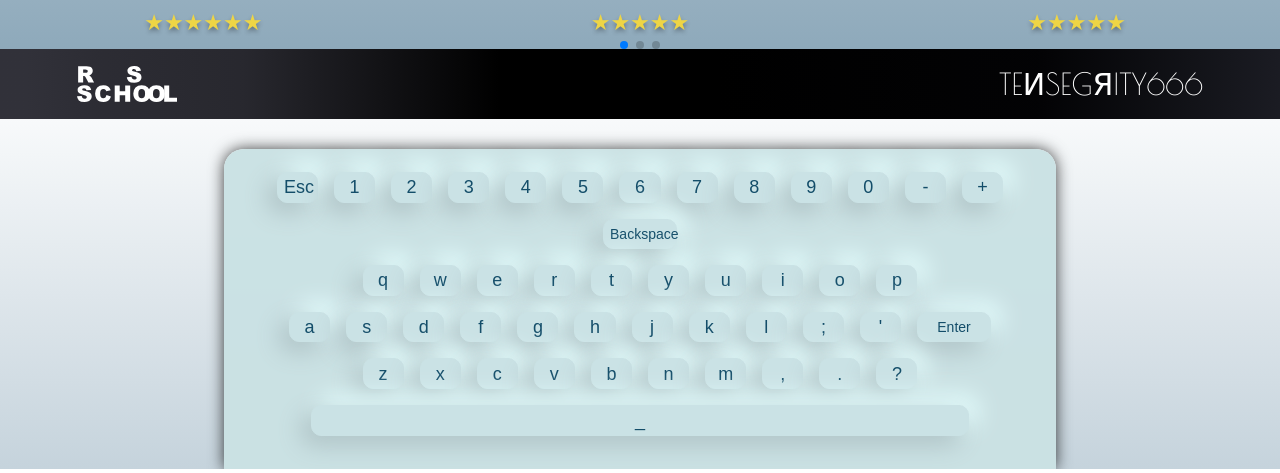
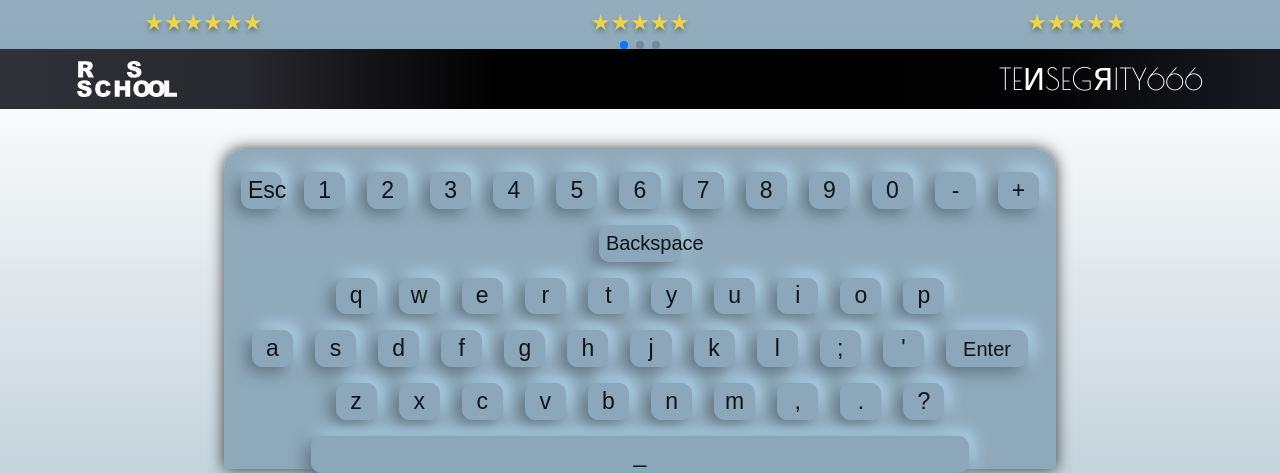
Before and after one commit to tensegrity666/movie-search, a website built with webpack: page movie-search/src/index.html in a window 1280 px wide. Shown: the part 731-1204 px from the top of the page. Built offline with nearby package versions, Linux system fonts and the light colour scheme; a web font is replaced by a local one.

Commit message:
fix: fix keyboard styles

```diff
--- a/movie-search/src/components/App/styles/footer.css
+++ b/movie-search/src/components/App/styles/footer.css
@@ -5,7 +5,7 @@
   align-items: center;
   justify-content: space-between;
   width: 100%;
-  height: 70px;
+  height: var(--footer-height);
   padding: 1rem var(--padding-for-centering);
   color: var(--color-default);
   background-color: var(--color-primary);
--- a/movie-search/src/components/Keyboard/styles/keyboard.css
+++ b/movie-search/src/components/Keyboard/styles/keyboard.css
@@ -1,13 +1,14 @@
 .keyboard {
   --small-height: 38vh;
   --font: 'Sen', sans-serif;
-  --font-color: #134d69;
+  --font-color: #0e1518;
   --font-hover: #2a94b5;
 
   position: absolute;
   right: 0;
+  bottom: -50%;
   left: 0;
-  z-index: var(--z-index-top);
+  z-index: 99;
   box-sizing: border-box;
   display: flex;
   flex-wrap: wrap;
@@ -15,24 +16,19 @@
   justify-content: center;
   width: 65%;
   height: 40%;
-  padding: 15px 5px 50px;
+  padding: 15px 5px 60px;
   margin: 0 auto;
   color: var(--font-color);
-  background-color: #cae2e4fa;
+  background-color: #8ba7b9f1;
   border-radius: 20px 20px 0 0;
   box-shadow: 0 0 15px 0 rgba(0, 0, 0, 0.75);
-}
-
-.keyboard_hide {
-  bottom: -50%;
-  animation-name: slide-down;
-  animation-duration: 0.7s;
+  transition: bottom 0.3s ease-out;
 }
 
 .keyboard_show {
-  bottom: -40px;
+  bottom: calc(var(--footer-height) - 40px);
   animation-name: bounce;
-  animation-duration: 0.7s;
+  animation-duration: 0.8s;
 }
 
 .keyboard__key {
@@ -47,20 +43,20 @@
   text-align: center;
   vertical-align: middle;
   cursor: pointer;
-  background: #cae2e5;
-  border: 1px solid #cae2e5;
+  background: #8ba7b9;
+  border: 1px solid #8ba7b9;
   border-radius: 10px;
   outline: none;
   box-shadow:
-    -9px 9px 25px #aec2c5,
-    9px -9px 25px #e6ffff;
+    -5px 5px 15px #5d707c,
+    5px -5px 15px #b9def6;
   transition: var(--default-transition);
 }
 
 .keyboard__key:active {
   color: var(--font-hover);
   text-shadow: #6a949b 1px -1px 10px;
-  background: linear-gradient(45deg, #d8f2f5, #aec2c5);
+  background: linear-gradient(45deg, #b9def6, #5d707c);
 }
 
 .keyboard__key:hover {
@@ -68,35 +64,13 @@
   transition: var(--default-transition);
 }
 
-@media (max-width: 1280px) {
-  .keyboard__key {
-    width: 5%;
-    height: 12%;
-    margin: 8px 8px;
-    font-size: 1.8rem;
-  }
-}
-
-.keyboard__key_caps {
-  color: var(--font-hover);
-  background: linear-gradient(45deg, #d8f2f5, #92c1c9);
-}
-
 .keyboard__key_double {
-  width: 9%;
+  width: 10%;
   font-size: 2rem;
 }
 
-@media (max-width: 1280px) {
-  .keyboard__key_double {
-    font-size: 1.4rem;
-  }
-}
-
-.keyboard__key_press {
-  color: var(--font-hover);
-  text-shadow: #6a949b 1px -1px 10px;
-  background: linear-gradient(45deg, #d8f2f5, #aec2c5);
+.keyboard__key_triple {
+  width: 15%;
 }
 
 .keyboard__key_space {
@@ -105,11 +79,7 @@
 
 .keyboard__key_space:active {
   text-shadow: #6a949b 1px 0 30px;
-  background: linear-gradient(5deg, #d8f2f5, #aec2c5);
-}
-
-.keyboard__key_triple {
-  width: 13%;
+  background: linear-gradient(5deg, #b9def6, #5d707c);
 }
 
 .linebreak {
--- a/movie-search/src/index.css
+++ b/movie-search/src/index.css
@@ -44,6 +44,7 @@
   --padding-top-for-container: 75px;
   --margin-bottom-big: 2rem;
   --margin-bottom-small: 1rem;
+  --footer-height: 60px;
 
   /* fonts */
   --font-header-logo: 'Notable', sans-serif;
```
Also changed, not shown: movie-search/src/components/Keyboard/styles/animations.css (line endings or trailing spaces).
